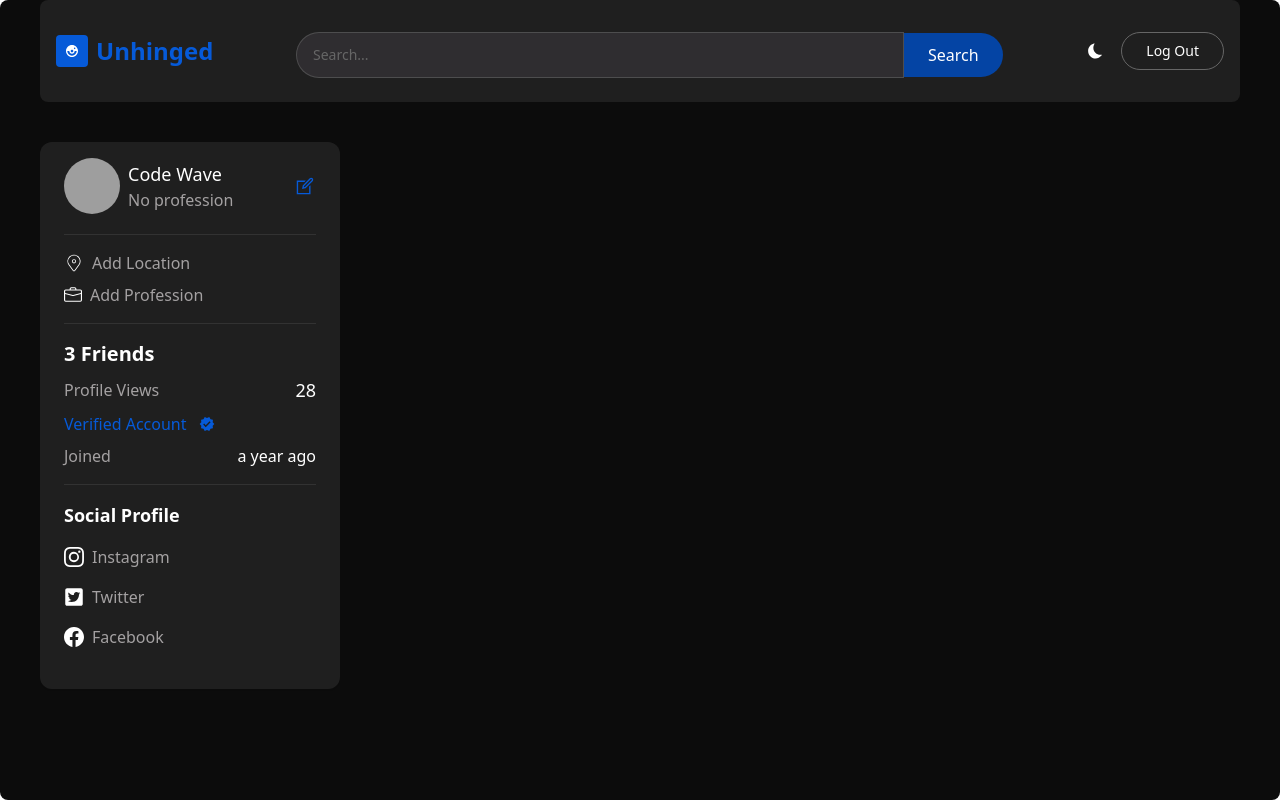
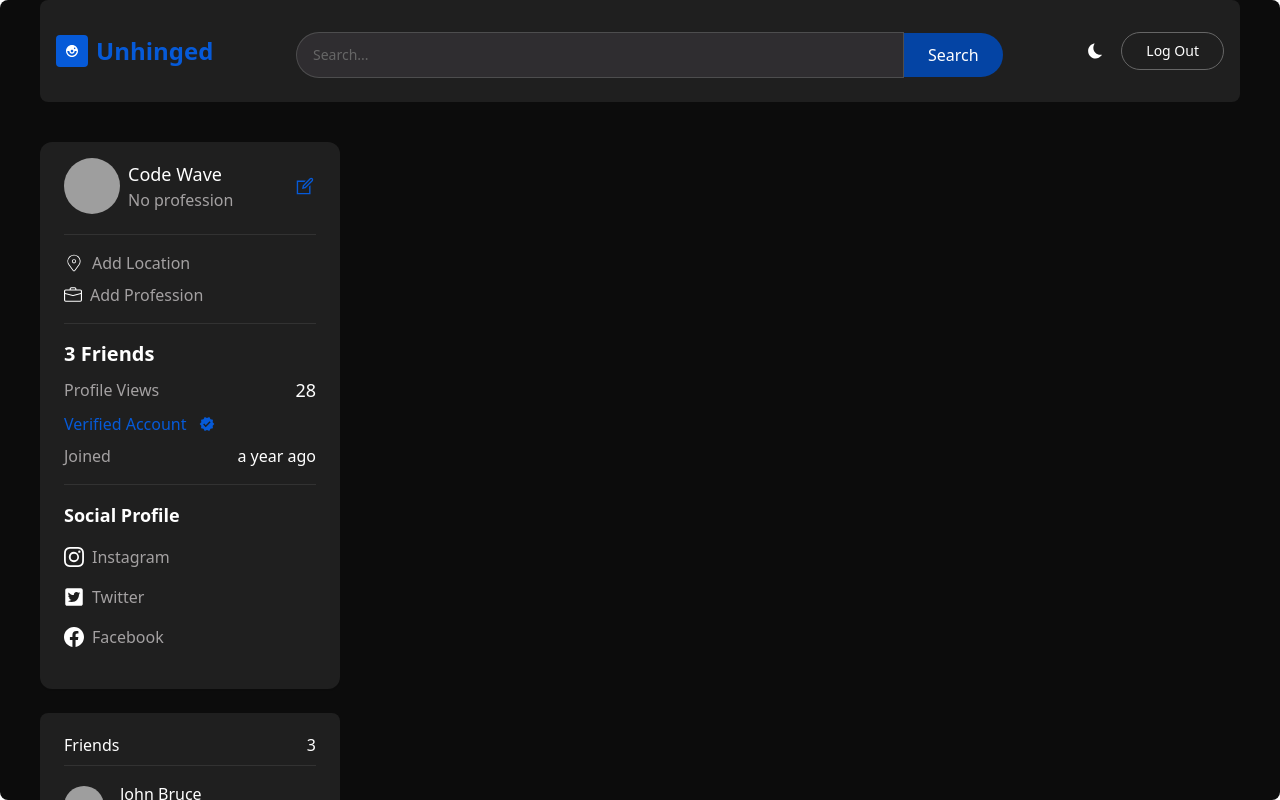
Before and after one commit to varshaislur/Unhinged, a React (Create React App) app in the folder unhinged_frontend/: page / in a window 1280 px wide. Built offline with nearby package versions, Linux system fonts and the light colour scheme; grey boxes are pictures that could not be loaded.

Commit message:
Friends Card left completed

```diff
--- a/unhinged_frontend/src/assets/data.js
+++ b/unhinged_frontend/src/assets/data.js
@@ -11,6 +11,7 @@
         email: "john@gmail.com",
         friends: ["64df3c064180b81adfe41d4b", "64df39704180b81adfe41d0b"],
         views: [],
+        profession: "Flutter Developer",
         verified: true,
         createdAt: "2023-08-18T09:33:32.519Z",
         updatedAt: "2023-08-18T09:49:19.475Z",
--- /dev/null
+++ b/unhinged_frontend/src/components/FriendsCard.jsx
@@ -0,0 +1,45 @@
+import React from 'react'
+import { Link } from 'react-router-dom'
+import userProfile from "../assets/userprofile.png"
+
+const FriendsCard = ({ friends }) => {
+    console.log(friends)
+    return (
+        <div>
+            <div className='w-full bg-primary shadow-sm rounded-lg px-6 py-5 mb-20'>
+                <div className='flex items-center justify-between text-ascent-1 pb-2 border-b border-[#66666645]'>
+                    <span> Friends</span>
+                    <span>{friends?.length}</span>
+
+
+                </div>
+                <div className='w-full flex flex-col gap-4 pt-4'>
+                    {
+                        friends?.map((friend)=>{
+                            return(
+                            <Link to={"/profile/"+friend?._id}
+                            key={friend?._id}
+                            className='w-full flex gap-4 items-center cursor-pointer'>
+                            <img src={friend?.profileUrl ?? userProfile} alt={friend?.firstName} className='w-10 h-10 object-cover rounded-full' />
+                            <div className='flex-1'>
+                                <p className='text-base font-medium text-ascent-1'>
+                                    {friend?.firstName}  {friend?.lastName}
+                                </p>
+                                <span className='text-sm  text-ascent-2'>
+                                    {friend?.profession}
+                                </span>
+
+                            </div>
+                            </Link>)
+                        })
+                    }
+
+                </div>
+            </div>
+
+
+        </div>
+    )
+}
+
+export default FriendsCard
--- a/unhinged_frontend/src/components/ProfileCard.jsx
+++ b/unhinged_frontend/src/components/ProfileCard.jsx
@@ -18,7 +18,7 @@
     return (
 
         <div>
-            <div className='w-full bg-primary flex flex-col items-center shadow-sm rounded-xl px-6 py-4 my-10'>
+            <div className='w-full bg-primary flex flex-col items-center shadow-sm rounded-xl px-6 py-4 mt-10'>
                 <div className='w-full flex items-center justify-between border-b pb-5 border-[#66666645]'>
                     <Link to={"/profile/" + user?._id} className="flex flex-row gap-2">
                         <img src={user?.profileUrl ?? userProfile} alt={user?.email} className='w-14 h-14 object-cover rounded-full' />
--- a/unhinged_frontend/src/pages/Home.jsx
+++ b/unhinged_frontend/src/pages/Home.jsx
@@ -2,6 +2,7 @@
 import { useSelector } from 'react-redux'
 import TopBar from '../components/TopBar'
 import ProfileCard from '../components/ProfileCard'
+import FriendsCard from '../components/FriendsCard'
 
 const Home = () => {
   const {user} =useSelector((state)=>state.user)
@@ -13,6 +14,7 @@
       {/* Left */}
       <div className='hidden w--1/3 lg:w-1/4 h-full md:flex flex-col gap-6 overflow-y-auto'>
       <ProfileCard user={user}/>
+      <FriendsCard friends={user?.friends}/>
 
       </div>
       {/* center */}
```
